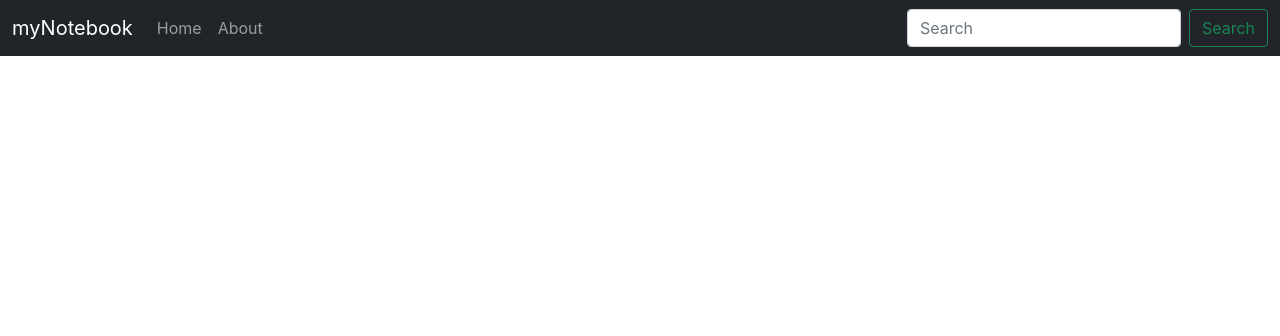
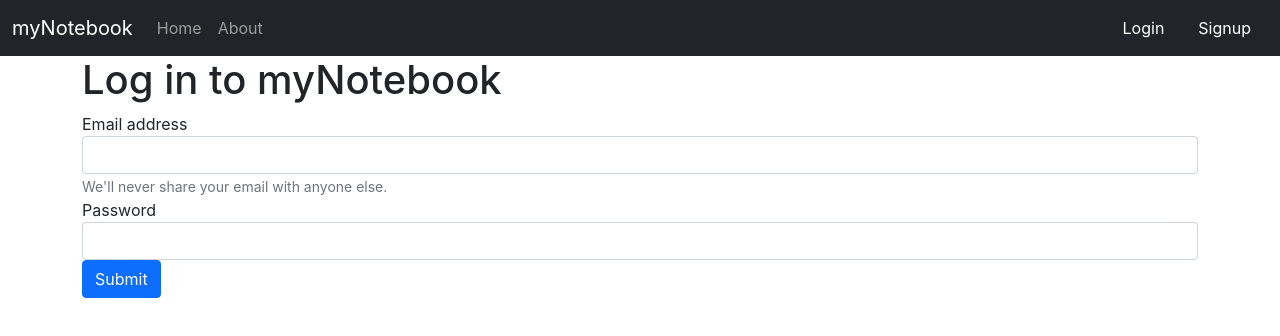
Before and after one commit to KaurManjot0432/myNotebook-react, a React (Create React App) app: page /login in a window 1280 px wide. Shown: the top 336 px of the page. Built offline with nearby package versions, Linux system fonts and the light colour scheme.

Commit message:
added login func on UI

```diff
--- a/src/App.js
+++ b/src/App.js
@@ -3,6 +3,8 @@ import { Navbar } from './components/Navbar';
 import { Home } from './components/Home';
 import { About } from './components/About';
 import NoteState from './context/notes/NoteState';
+import Login from './components/Login';
+import Signup from './components/Signup';
 // import { useState } from 'react';
 // import Alert from './components/Alert';
 import {
@@ -36,6 +38,12 @@ function App() {
               <Route exact path="/about">
                 <About />
               </Route>
+              <Route exact path="/login">
+                <Login />
+              </Route>
+              <Route exact path="/signup">
+                <Signup />
+              </Route>
             </Switch>
           </div>
         </Router>
--- /dev/null
+++ b/src/components/Login.js
@@ -0,0 +1,55 @@
+import React, { useState } from 'react'
+import { useHistory } from 'react-router-dom';
+
+const Login = () => {
+    const [credentials, setcredentials] = useState({ email: "", password: "" });
+
+    let history = useHistory();
+
+    const handleClick = async (e) => {
+        e.preventDefault();
+        let url = `http://localhost:3001/api/users/signin`;
+        const response = await fetch(url, {
+            method: 'POST',
+            headers: {
+                'Content-Type': 'application/json'
+            },
+            body: JSON.stringify({ email: credentials.email, password: credentials.password })
+        });
+        const res = await response.json();
+        console.log(res);
+
+        if(res.success){
+            localStorage.setItem('token',res.authtoken);
+            history.push("/");
+        } else {
+            alert("invalid Credentials");
+        }
+
+    }
+
+    const onChange = (e) => {
+        setcredentials({ ...credentials, [e.target.name]: e.target.value })
+    }
+    return (
+        <>
+            <h1 className="head">Log in to myNotebook</h1>
+
+            <form onSubmit={handleClick}>
+                <div className="form-group">
+                    <label htmlFor="email">Email address</label>
+                    <input type="email" className="form-control" id="email" name="email" value={credentials.email} onChange={onChange} aria-describedby="emailHelp" />
+                    <small id="emailHelp" class="form-text text-muted">We'll never share your email with anyone else.</small>
+                </div>
+                <div className="form-group">
+                    <label htmlFor="password">Password</label>
+                    <input type="password" className="form-control" id="password" name="password" value={credentials.password} onChange={onChange} />
+                </div>
+
+                <button type="submit" className="btn btn-primary">Submit</button>
+            </form>
+        </>
+    )
+}
+
+export default Login
--- a/src/components/Navbar.js
+++ b/src/components/Navbar.js
@@ -19,8 +19,8 @@ export const Navbar = () => {
         </li>
       </ul>
       <form className="d-flex">
-        <input className="form-control me-2" type="search" placeholder="Search" aria-label="Search"/>
-        <button className="btn btn-outline-success" type="submit">Search</button>
+      <Link className="btn btn-dark mx-1" to="/login" role="button">Login</Link>
+      <Link className="btn btn-dark mx-1" to="/signup" role="button">Signup</Link>
       </form>
     </div>
   </div>
--- /dev/null
+++ b/src/components/Signup.js
@@ -0,0 +1,11 @@
+import React from 'react'
+
+const Signup = () => {
+    return (
+        <div>
+            i am signup
+        </div>
+    )
+}
+
+export default Signup
```
Also changed, not shown: 1 other file (tests, documents, lock files or other folders).
